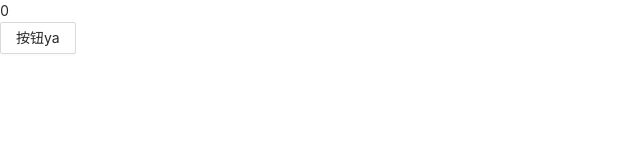
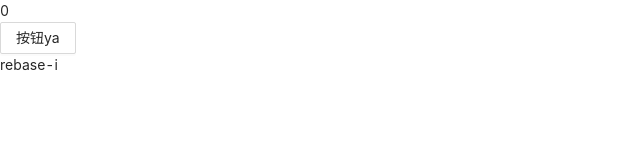
Before and after one commit to The-One-ALLsunday/react.redux, a React (Create React App) app: page /#/login in a window 1280 px wide. Shown: the top 160 px of the page, without its empty margins (0-640 px from the left). Built offline with nearby package versions, Linux system fonts and the light colour scheme.

Commit message:
feat: add rebase-i file

```diff
--- /dev/null
+++ b/src/pages/git-practice/index.tsx
@@ -0,0 +1 @@
+export { default as RebaseI } from "./rebase-i";
--- /dev/null
+++ b/src/pages/git-practice/rebase-i.tsx
@@ -0,0 +1,7 @@
+import React from "react";
+
+const RebaseI: React.FC = () => {
+  return <div>rebase-i</div>;
+};
+
+export default RebaseI;
--- a/src/pages/login/index.tsx
+++ b/src/pages/login/index.tsx
@@ -3,6 +3,7 @@ import { connect } from "react-redux";
 import { Button } from "antd";
 import * as actions from "@/store/actions";
 import { StoreState } from "@/store/state";
+import { RebaseI } from "@/pages/git-practice";
 
 interface IProps {
   storeData: StoreState;
@@ -15,6 +16,7 @@ const Login: React.FC<IProps> = (props) => {
     <div>
       <div>{state}</div>
       <Button onClick={() => setState(Math.random())}>按钮ya</Button>
+      <RebaseI />
     </div>
   );
 };
```
